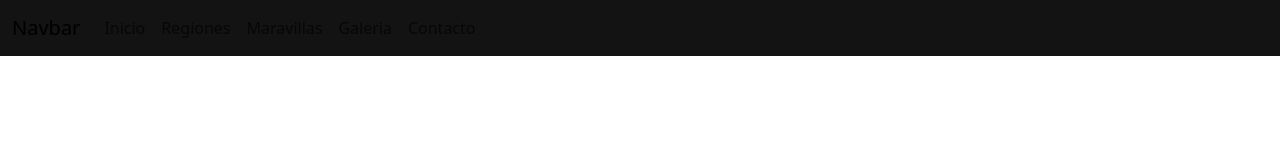
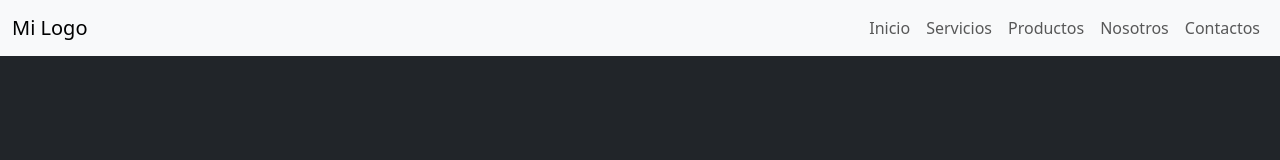
Before and after one commit to jonny721/web-cultura-argentina, a plain HTML site: page index.html in a window 1280 px wide. Drawn offline with nearby package versions, Linux system fonts and the light colour scheme.

Commit message:
creacion de una nueva barra de navegacion

```diff
--- a/index.html
+++ b/index.html
@@ -12,34 +12,22 @@
   <link rel="stylesheet" href="./styles/estilos.css">
 </head>
 
-<body>
+<body class="bg-dark">
   <!-- Las clases que dicen pr son las clases propias-->
   <header>
-    <nav class="navbar navbar-expand-lg bg-nav-pr">
-      <div class="container-fluid ">
-        <a class="navbar-brand" href="#">Navbar</a>
-        <button class="navbar-toggler" type="button" data-bs-toggle="collapse" data-bs-target="#navbarNav"
-          aria-controls="navbarNav" aria-expanded="false" aria-label="Toggle navigation">
+    <nav class="navbar bg-light navbar-expand-md">
+      <div class="container-fluid">
+        <a class="navbar-brand" href="#">Mi Logo</a>
+        <button class="navbar-toggler" type="button" data-bs-toggle="collapse" data-bs-target="#navbarNav">
           <span class="navbar-toggler-icon"></span>
         </button>
-        <div class="collapse navbar-collapse " id="navbarNav">
-          <ul class="navbar-nav ">
-            <li class="nav-item ">
-              <a class="nav-link" href="#">Inicio</a>
-            </li>
-            <li class="nav-item">
-              <a class="nav-link" href="#">Regiones</a>
-            </li>
-            <li class="nav-item">
-              <a class="nav-link" href="#">Maravillas</a>
-            </li>
-            <li class="nav-item">
-              <a class="nav-link" href="#">Galeria</a>
-            </li>
-            </li>
-            <li class="nav-item">
-              <a class="nav-link" href="#">Contacto</a>
-            </li>
+        <div class="collapse navbar-collapse" id="navbarNav">
+          <ul class="navbar-nav ms-auto">
+            <li class="nav-item"><a class="nav-link" href="#">Inicio</a></li>
+            <li class="nav-item"><a class="nav-link" href="#">Servicios</a></li>
+            <li class="nav-item"><a class="nav-link" href="#">Productos</a></li>
+            <li class="nav-item"><a class="nav-link" href="#">Nosotros</a></li>
+            <li class="nav-item"><a class="nav-link" href="#">Contactos</a></li>
           </ul>
         </div>
       </div>
@@ -48,10 +36,7 @@
 
   <main>
 
-
   </main>
-
-
 
   <script src="https://cdn.jsdelivr.net/npm/bootstrap@5.3.3/dist/js/bootstrap.bundle.min.js"
     integrity="sha384-YvpcrYf0tY3lHB60NNkmXc5s9fDVZLESaAA55NDzOxhy9GkcIdslK1eN7N6jIeHz"
--- a/styles/estilos.css
+++ b/styles/estilos.css
@@ -2,6 +2,6 @@
     background-color: #131313;
 
 }
-nav.ul.li.a{
+.nav-txt-white{
     color: white;
 }
```
